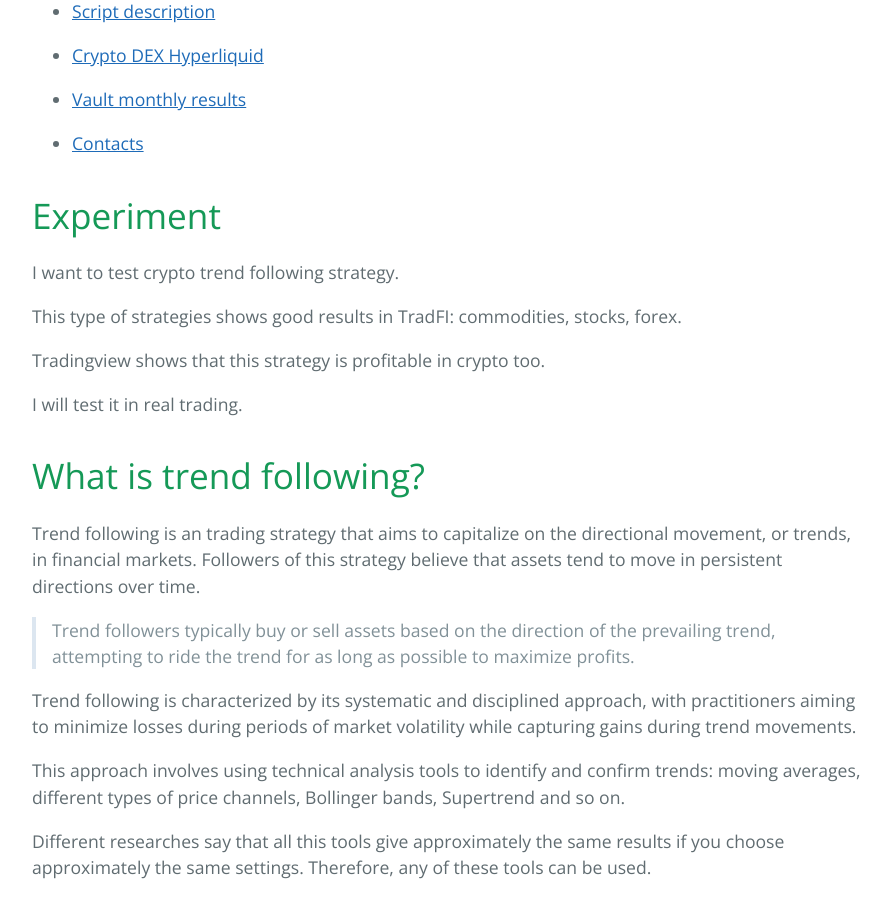
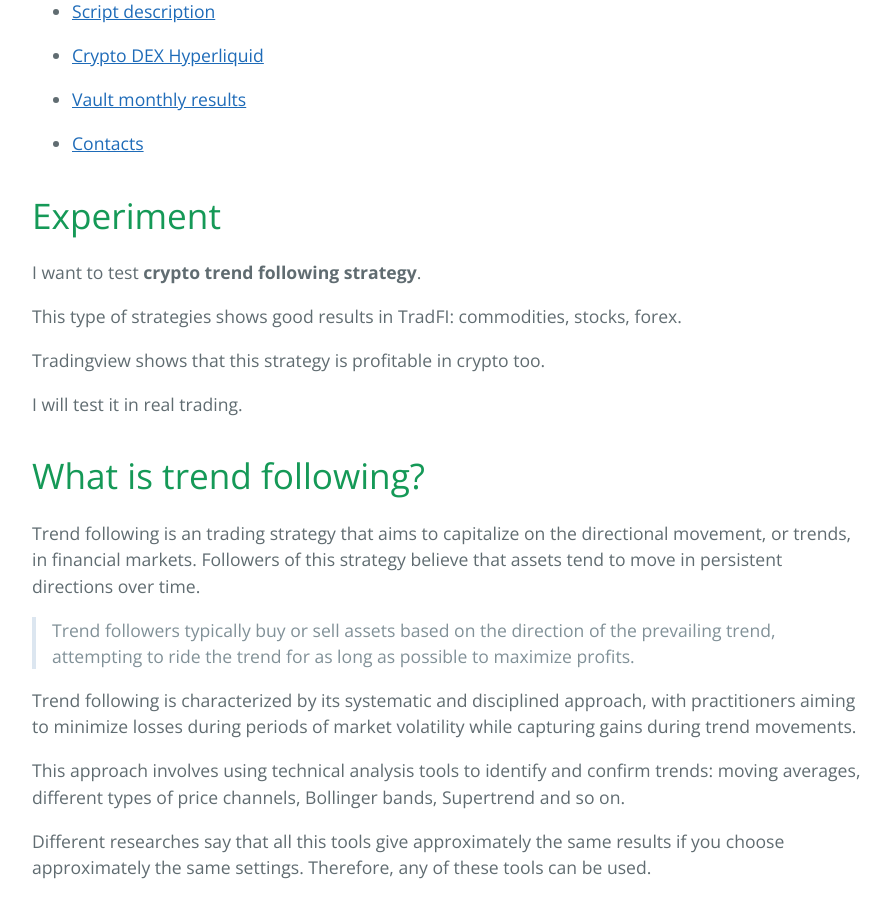
Before and after one commit to sergeyen7/sergeyen7.github.io, a Jekyll site: the page built from index.md, in a window 1280 px wide and 900 px high, scrolled down 595 px. Shown: the whole window, without its empty margins (192-1082 px from the left). Built offline with Jekyll 4.4.1, drawn with Linux system fonts in a browser that asks for light colours; nearby versions of some CDN libraries.

```diff
--- a/index.md
+++ b/index.md
@@ -22,7 +22,7 @@ description: Do trend following strategy works in crypto?
 
 # Experiment
 
-I want to test crypto trend following strategy.
+I want to test **crypto trend following strategy**.
 
 This type of strategies shows good results in TradFI: commodities, stocks, forex.
 
```
